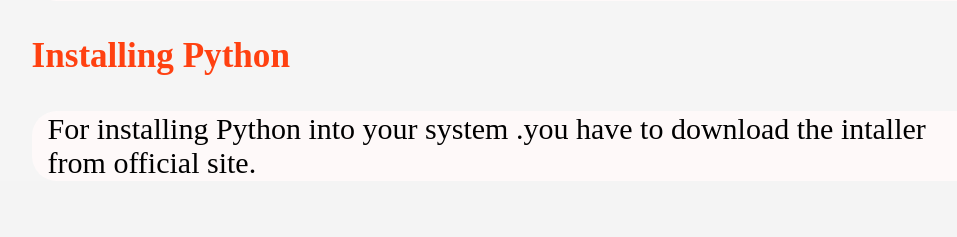
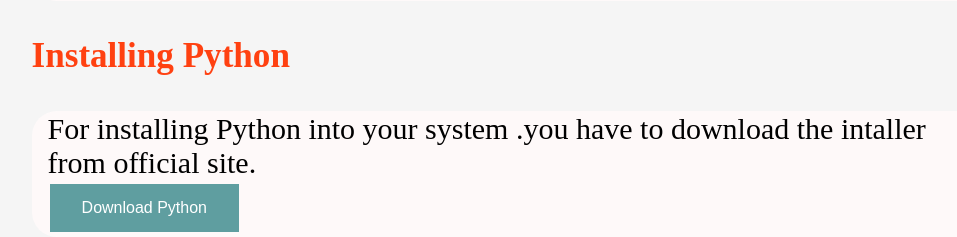
Before and after one commit to JanmejaiPandey/django_tutorialway, a Django app: page /python3/ in a window 1280 px wide. Shown: the part 1161-1398 px from the top of the page, without its empty margins (122-1079 px from the left). Before the commit the page ends 1334 px from the top, so only its background shows below. Run offline with Django 3.2, Linux system fonts and the light colour scheme.

Commit message:
download

```diff
--- a/app/templates/python3.html
+++ b/app/templates/python3.html
@@ -42,6 +42,12 @@
 </h3>
 <article id="ar">
  For installing Python into your system .you have to download the intaller from official site.
+ <br>
+ <a href="https://www.python.org/downloads/">
+   <button id="btnlink">
+      Download Python
+    </button>
+</a>
 </article>
 </font>
 {% endblock %}
```
